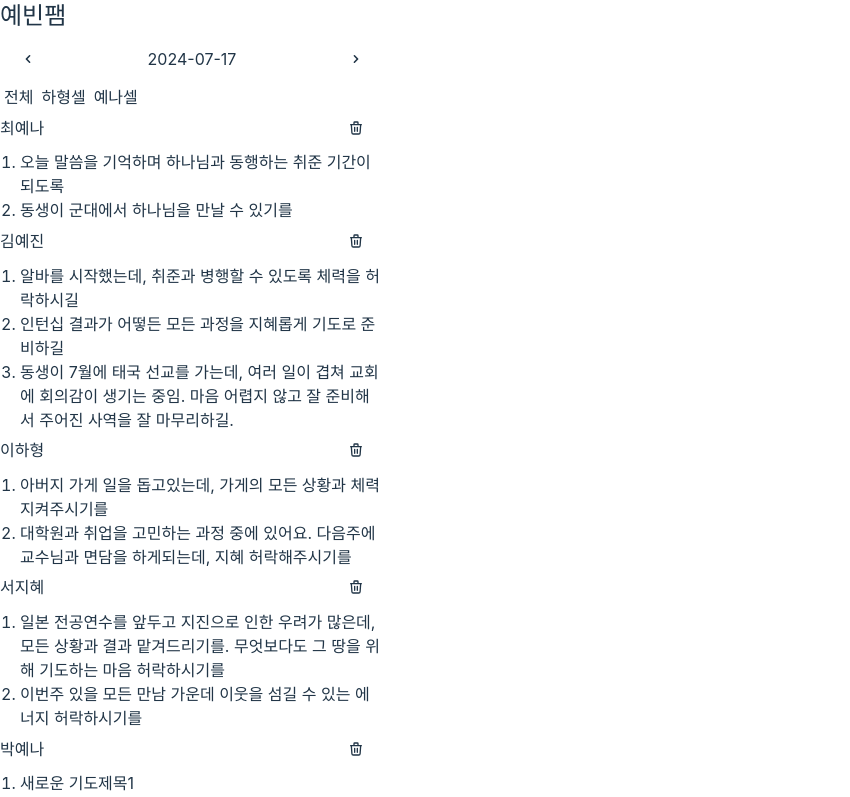
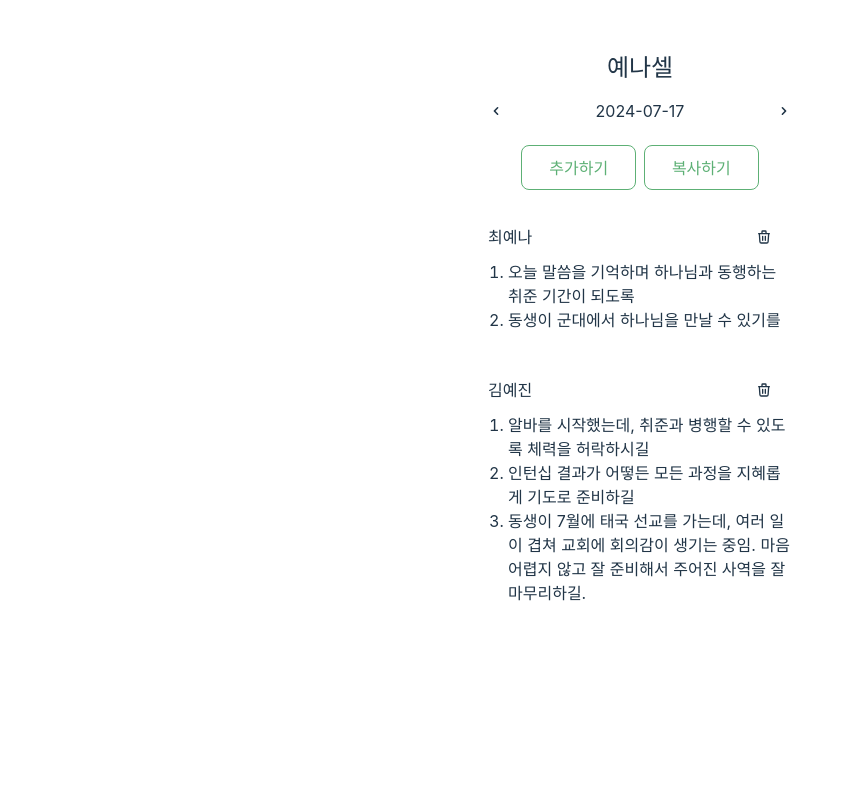
Before and after one commit to YenaChoi00/da-itda, a React (Vite) app in the folder bridge-project/: page / in a window 1280 px wide. Shown: the top 797 px of the page, without its empty margins (0-850 px from the left). Built offline with nearby package versions, Linux system fonts and the light colour scheme.

Commit message:
Rename & Move Files
CellPage → ContentList / 초기 버전 페이지

```diff
--- a/bridge-project/src/CellPage.tsx
+++ b/bridge-project/src/ContentList.tsx
@@ -1,12 +1,12 @@
 import { useEffect, useState } from 'react';
-import './CellPage.css';
+import './ContentList.css';
 import Card from './Card/index.tsx';
 import { Info } from './model/info.ts';
 import { data, DATE } from './assets/dummy.ts';
 import Header from './Header/index.tsx';
 import CopyBtn from './Header/CopyBtn.tsx';
 
-const CellPage: React.FC = () => {
+const ContentList: React.FC = () => {
   const emptyData: Info = {
     id: 0,
     name: '',
@@ -201,4 +201,4 @@ const CellPage: React.FC = () => {
   );
 };
 
-export default CellPage;
+export default ContentList;
--- a/bridge-project/src/main.tsx
+++ b/bridge-project/src/main.tsx
@@ -1,11 +1,10 @@
 import React from 'react';
 import ReactDOM from 'react-dom/client';
-// import CellPage from './CellPage.tsx';
 import './index.css';
-import Detail from './Detail.tsx';
+import ContentList from './ContentList.tsx';
 
 ReactDOM.createRoot(document.getElementById('root')!).render(
   <React.StrictMode>
-    <Detail />
+    <ContentList />
   </React.StrictMode>,
 );
```
Also changed, not shown: bridge-project/src/ContentList.css (renamed from bridge-project/src/App.css).
